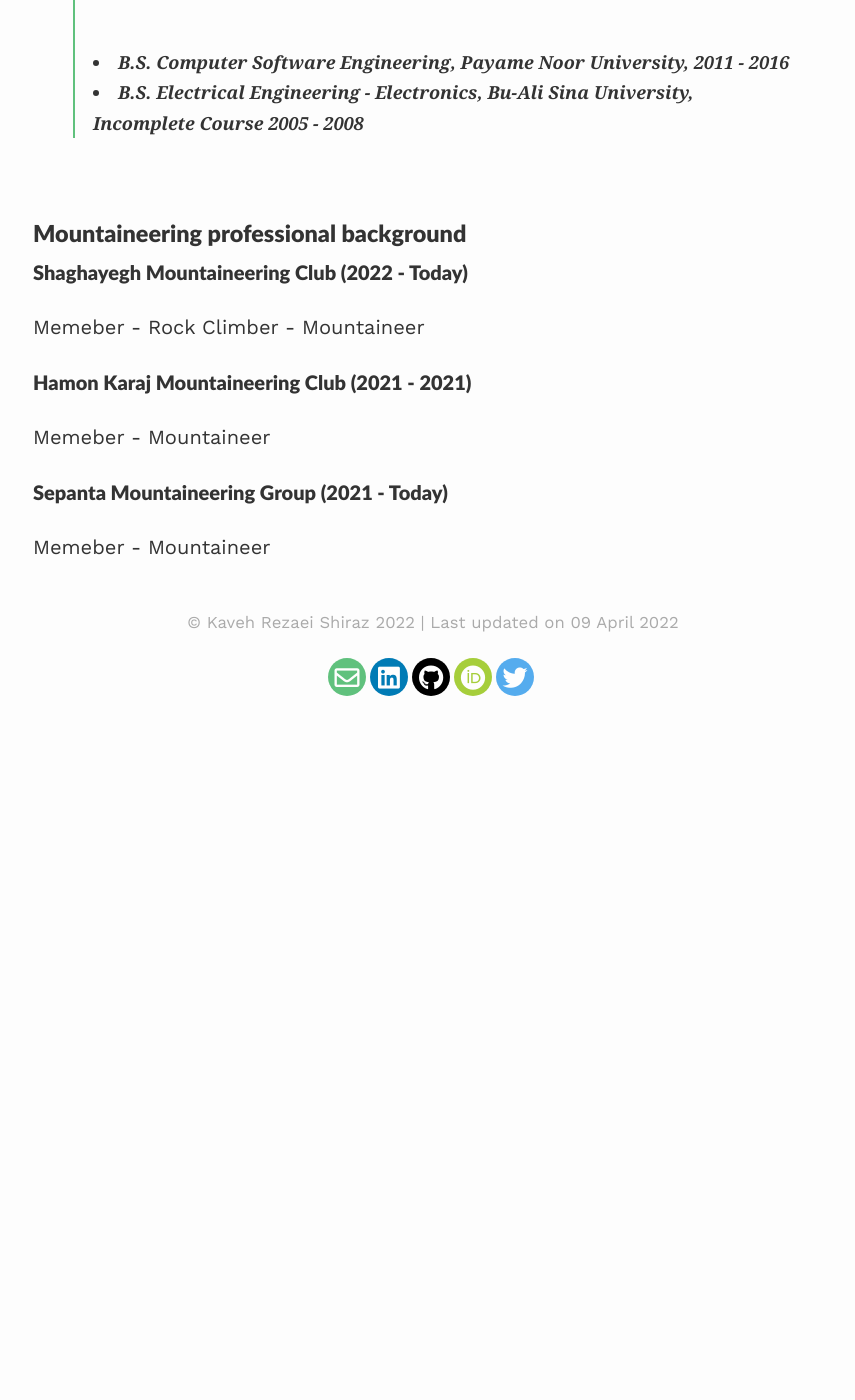
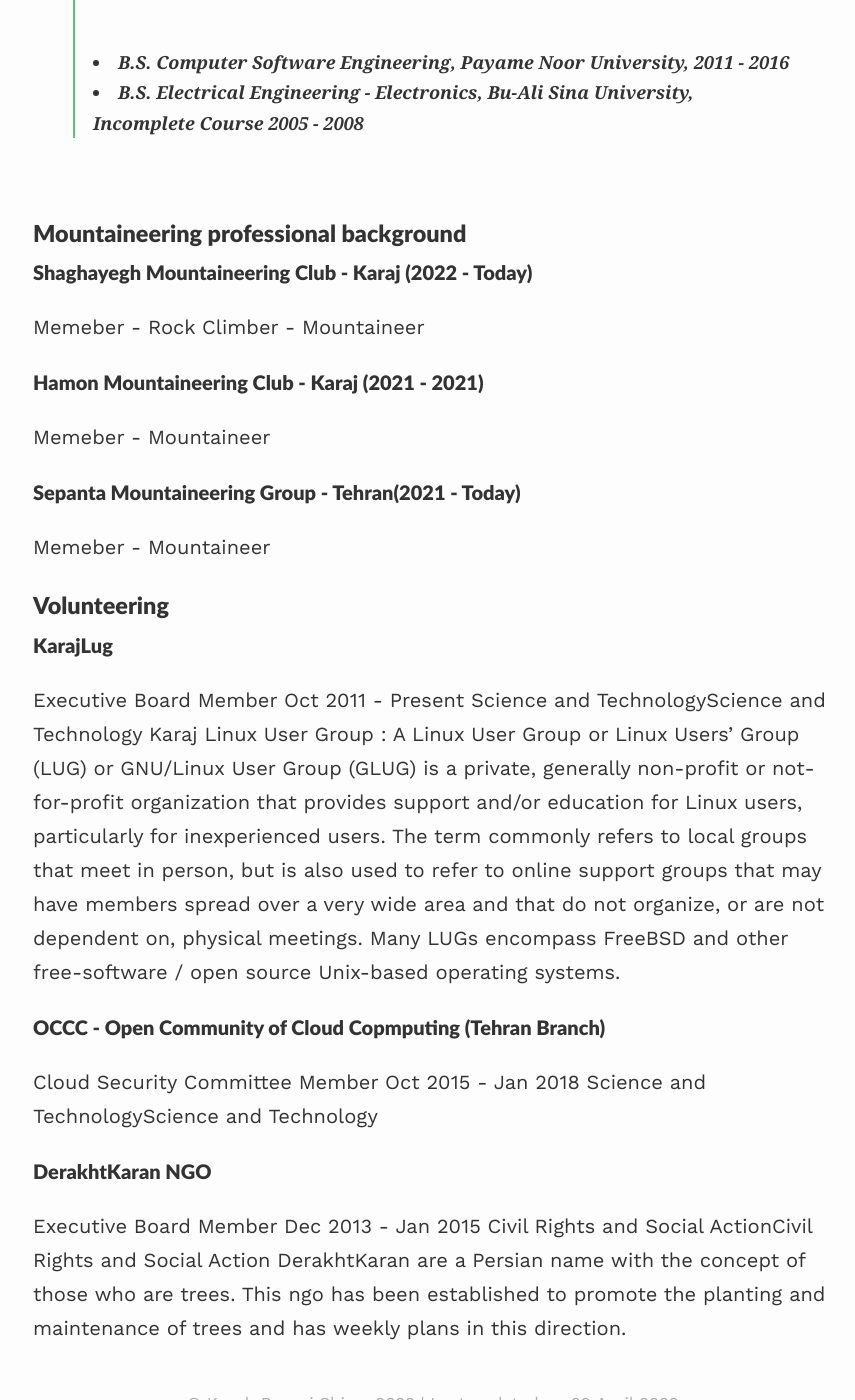
Before and after one commit to KavehRS/website, a Jekyll site: the page built from index.md, in a window 1280 px wide and 1400 px high, scrolled down 2458 px. Shown: the whole window, without its empty margins (207-1062 px from the left). Built offline with Jekyll 4.4.1, drawn with Linux system fonts in a browser that asks for light colours; nearby versions of some CDN libraries; our own code applies the rules of GitHub Pages for plain Markdown files; before the commit the page ends 3158 px from its top, so only the background shows below that.

Commit message:
Update index.md

```diff
--- a/index.md
+++ b/index.md
@@ -80,13 +80,35 @@
 
 
 ### Mountaineering professional background
+#### Shaghayegh Mountaineering Club - Karaj (2022 - Today)
+  Memeber - Rock Climber - Mountaineer
+
+#### Hamon Mountaineering Club - Karaj (2021 - 2021)
+  Memeber - Mountaineer
+
+#### Sepanta Mountaineering Group - Tehran(2021 - Today)
+  Memeber - Mountaineer
 
 
-#### Shaghayegh Mountaineering Club (2022 - Today)
-  Memeber - Rock Climber - Mountaineer
 
-#### Hamon Karaj Mountaineering Club (2021 - 2021)
-  Memeber - Mountaineer
 
-#### Sepanta Mountaineering Group (2021 - Today)
-  Memeber - Mountaineer
+
+### Volunteering
+#### KarajLug
+Executive Board Member
+Oct 2011 - Present
+Science and TechnologyScience and Technology
+Karaj Linux User Group :
+A Linux User Group or Linux Users' Group (LUG) or GNU/Linux User Group (GLUG) is a private, generally non-profit or not-for-profit organization that provides support and/or education for Linux users, particularly for inexperienced users. The term commonly refers to local groups that meet in person, but is also used to refer to online support groups that may have members spread over a very wide area and that do not organize, or are not dependent on, physical meetings. Many LUGs encompass FreeBSD and other free-software / open source Unix-based operating systems.
+
+#### OCCC - Open Community of Cloud Copmputing (Tehran Branch)
+Cloud Security Committee Member
+Oct 2015 - Jan 2018
+Science and TechnologyScience and Technology
+
+#### DerakhtKaran NGO
+Executive Board Member
+Dec 2013 - Jan 2015
+Civil Rights and Social ActionCivil Rights and Social Action
+DerakhtKaran are a Persian name with the concept of those who are trees.
+This ngo has been established to promote the planting and maintenance of trees and has weekly plans in this direction.
```
